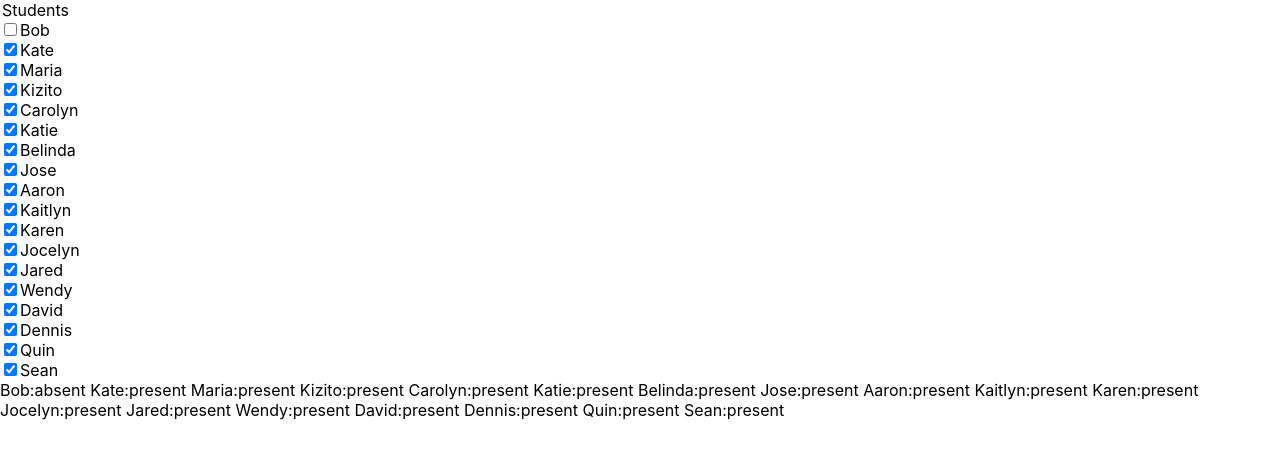
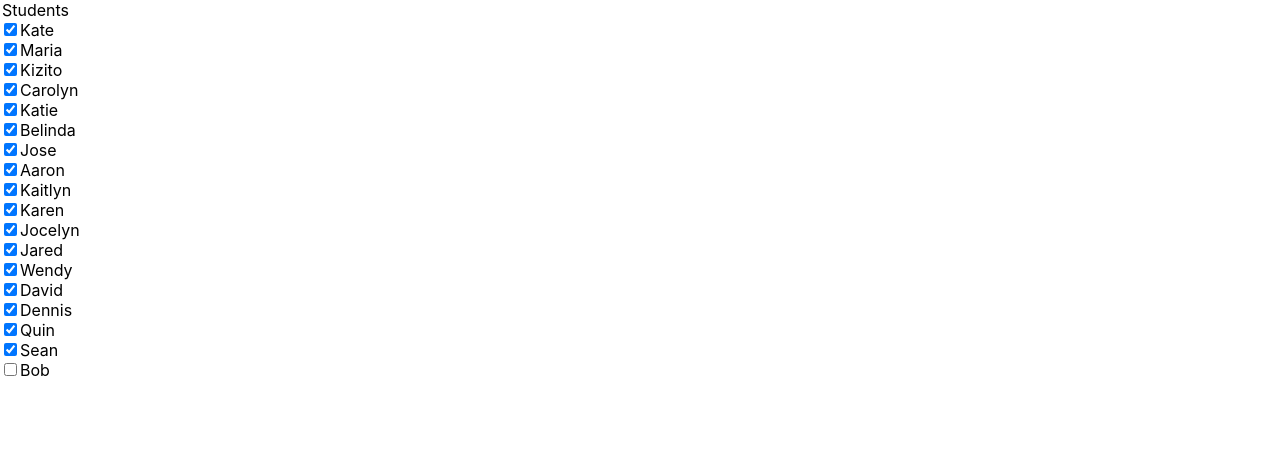
Before and after one commit to tobydragon/course-support, a React (Create React App) app: page / in a window 1280 px wide. Both pictures are taken after a click on the checkbox "Bob". Shown: the top 458 px of the page. Built offline with nearby package versions, Linux system fonts and the light colour scheme.

Commit message:
Switched from Map to List DS

```diff
--- a/src/main/js/AttendanceChecker.jsx
+++ b/src/main/js/AttendanceChecker.jsx
@@ -7,20 +7,12 @@ export const AttendanceChecker = (props) => {
         props.switchStudentStatus(e.target.name)
     }
 
-    //takes one key-value pair from the props.roster map and creates a single checkbox with listener from it
-    const produceCheckbox = ([studentName, status]) => {
-        if (status === "present"){
-            return <Form.Check defaultChecked onChange={onCheckboxChange} type="checkbox" label={studentName} key={studentName} name={studentName} id={studentName+"checkbox"}/>;
-        }
-        else {
-            return <Form.Check onChange={onCheckboxChange} type="checkbox" label={studentName} key={studentName} name={studentName} id={studentName+"checkbox"}/>;
-        }
-    }
-
+    console.log(props.presentRoster);
     return (
         <div>
             <legend> Students </legend>
-            {Array.from (props.roster, produceCheckbox)}
+            {props.presentRoster.map(studentName=> <Form.Check defaultChecked onChange={onCheckboxChange} type="checkbox" label={studentName} key={studentName} name={studentName} id={studentName+"checkbox"}/>)}
+            {props.absentRoster.map(studentName=> <Form.Check onChange={onCheckboxChange} type="checkbox" label={studentName} key={studentName} name={studentName} id={studentName+"checkbox"}/>)}
         </div>
     );
 };
--- a/src/main/js/ClassroomDashboard.jsx
+++ b/src/main/js/ClassroomDashboard.jsx
@@ -1,27 +1,31 @@
 import { useState } from "react";
 import { AttendanceChecker } from "./AttendanceChecker";
+import { SingleStudentSelector } from "./SingleStudentSelector";
 
 export const ClassroomDashboard = (props) => {
     //Make the data structure that will track students marked absent or present
-    let rosterMapStart = new Map();
-    props.studentNames.forEach(studentName=>(rosterMapStart.set(studentName, "present")));
-    const [roster, setRoster] = useState(rosterMapStart);
+    const [presentRoster, setPresentRoster] = useState(props.studentNames);
+    const [absentRoster, setAbsentRoster] = useState([]);
 
     //a function to give to others than need to be able to effect change on the data structure
-    const switchStudentStatus = (studentName) => {
-        if(roster.get(studentName)==="present"){
-            roster.set(studentName, "absent");
+    const switchStudentStatus = (studentToSwitch) => {
+        if(presentRoster.includes(studentToSwitch)){
+            setPresentRoster(presentRoster.filter(aStudent=>aStudent!==studentToSwitch));
+            //pass a function that says how to make a new list from the old list
+            setAbsentRoster(oldRoster => [...oldRoster, studentToSwitch]);
         }
-        else{
-            roster.set(studentName, "present");
+        else if(absentRoster.includes(studentToSwitch)){
+            setAbsentRoster(absentRoster.filter(aStudent=>aStudent!==studentToSwitch));
+            setPresentRoster(oldRoster => [...oldRoster, studentToSwitch]);
         }
-        setRoster(new Map(roster));
+        else {
+            throw new Error("student not found in either roster");
+        }
     }
 
     return (
         <div>
-            <AttendanceChecker roster={roster} switchStudentStatus={switchStudentStatus}/>
-            {Array.from (roster, ([studentName, status])=>(studentName+":" +status + " "))}
+            <AttendanceChecker presentRoster={presentRoster} absentRoster={absentRoster} switchStudentStatus={switchStudentStatus}/>
         </div>
     );
 };
--- a/src/test/js/AttendanceCheckerDemo.js
+++ b/src/test/js/AttendanceCheckerDemo.js
@@ -6,7 +6,7 @@ import {AttendanceChecker} from "../../main/js/AttendanceChecker"
 export const AttendanceCheckerDemo = props => {
     return (
         <div>
-            <AttendanceChecker studentNames={exampleOf18Students} />
+            <AttendanceChecker presentRoster ={["Caitlyn", "Conner"]} absentRoster={["Bill", "Ted"]} switchStudentStatus={(student)=>console.log("switch called on " + student)} />
         </div>
     )
 }
```
